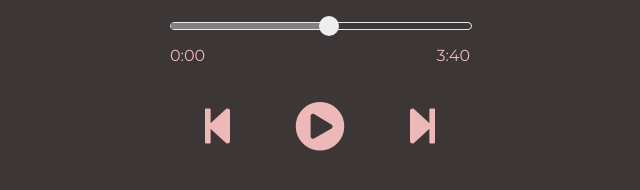
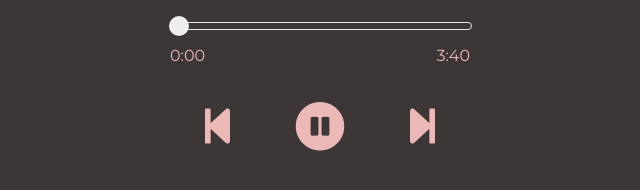
Before and after one commit to ItalianFanBoy/PlayerDeMusica, a plain HTML site: page index.html in a window 1280 px wide. Both pictures are taken after a click on the element 640 px from the left and 638 px from the top of the page. Shown: the part 512-702 px from the top of the page, without its empty margins (320-960 px from the left). Drawn offline with Linux system fonts and the light colour scheme.

Commit message:
iniciando js
iniciando js finalizando as funçoes de pause e play

```diff
--- a/script.js
+++ b/script.js
@@ -0,0 +1,18 @@
+let musica = document.querySelector('audio');
+
+document.querySelector('.botao-play').addEventListener('click', tocarMusica);
+
+function tocarMusica()  {
+    musica.play();
+    document.querySelector('.botao-pause').style.display = 'block';
+    document.querySelector('.botao-play').style.display = 'none';
+
+}
+
+document.querySelector('.botao-pause').addEventListener('click', pausarMusica);
+function pausarMusica(){
+    musica.pause();
+    document.querySelector('.botao-pause').style.display = 'none';
+    document.querySelector('.botao-play').style.display = 'block';
+
+}
--- a/style.css
+++ b/style.css
@@ -42,7 +42,7 @@ h2 {
 
 progress {
     height: 6px;
-    width: 50%;
+    width: 0%;
     background-color: #333;
 }
 
```
